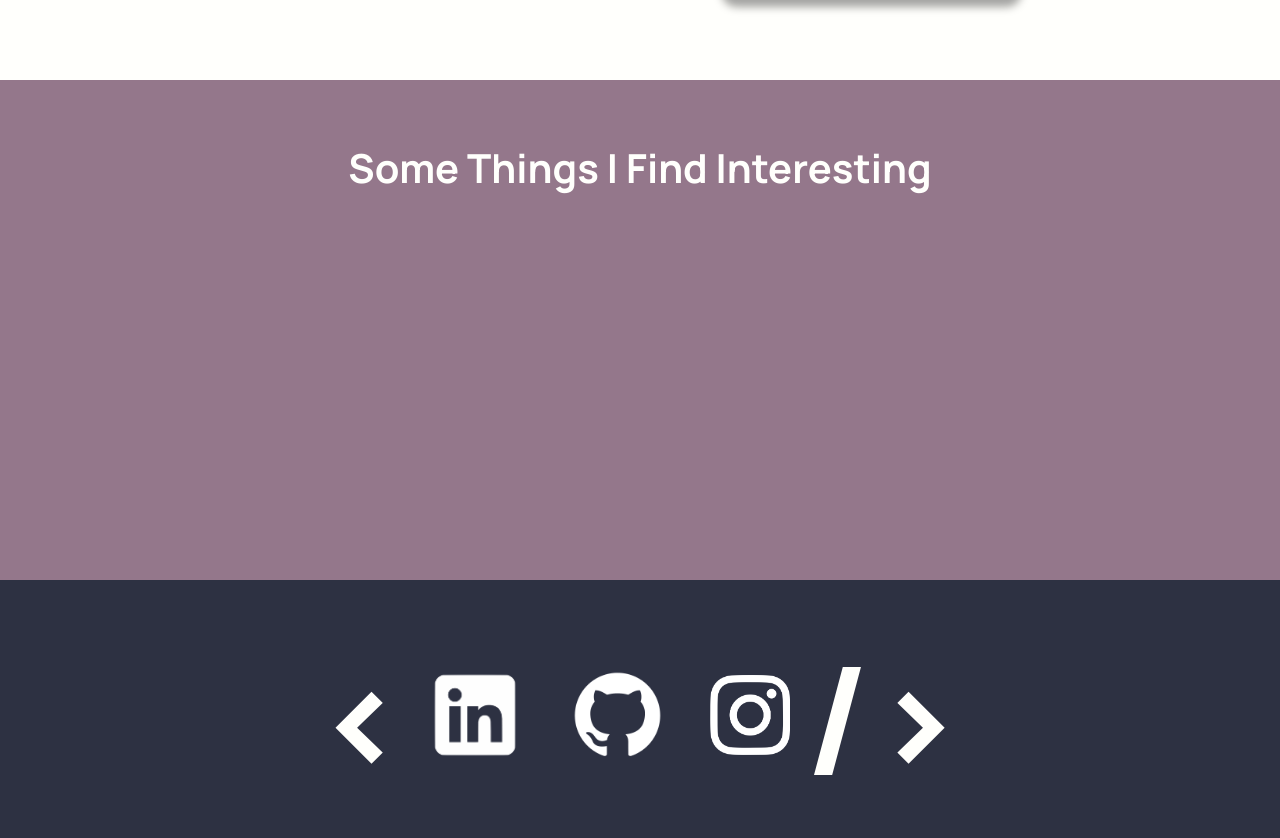
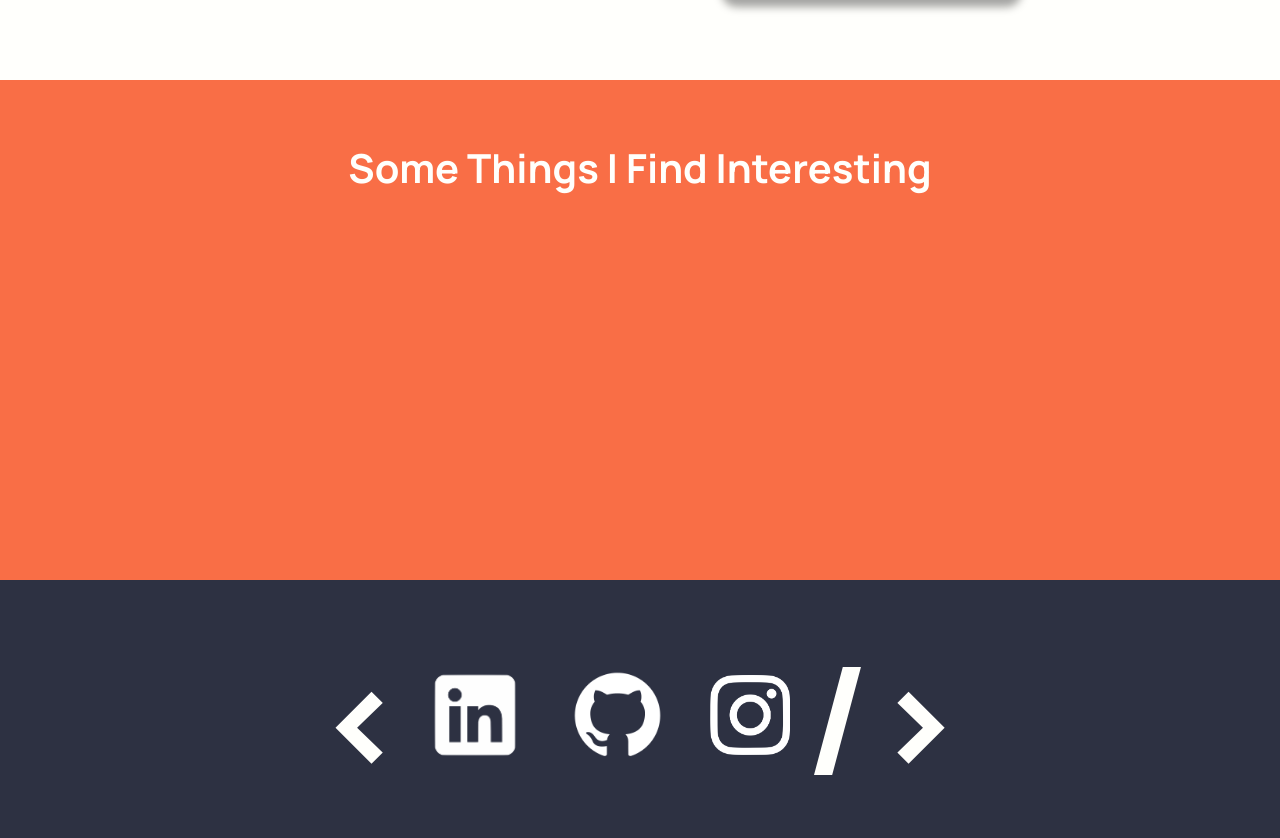
Before and after one commit to zaneHarrison/zlh-personal-site, a Next.js app: page / in a window 1280 px wide. Shown: the part 1060-1898 px from the top of the page. Built offline with nearby package versions, Linux system fonts and the light colour scheme.

Commit message:
Changed interests section color

```diff
--- a/styles/InterestsSection.module.css
+++ b/styles/InterestsSection.module.css
@@ -1,6 +1,6 @@
 .container {
   height: 500px;
-  background-color: #94778b;
+  background-color: #f96e46;
   display: flex;
   justify-content: center;
 }
```
